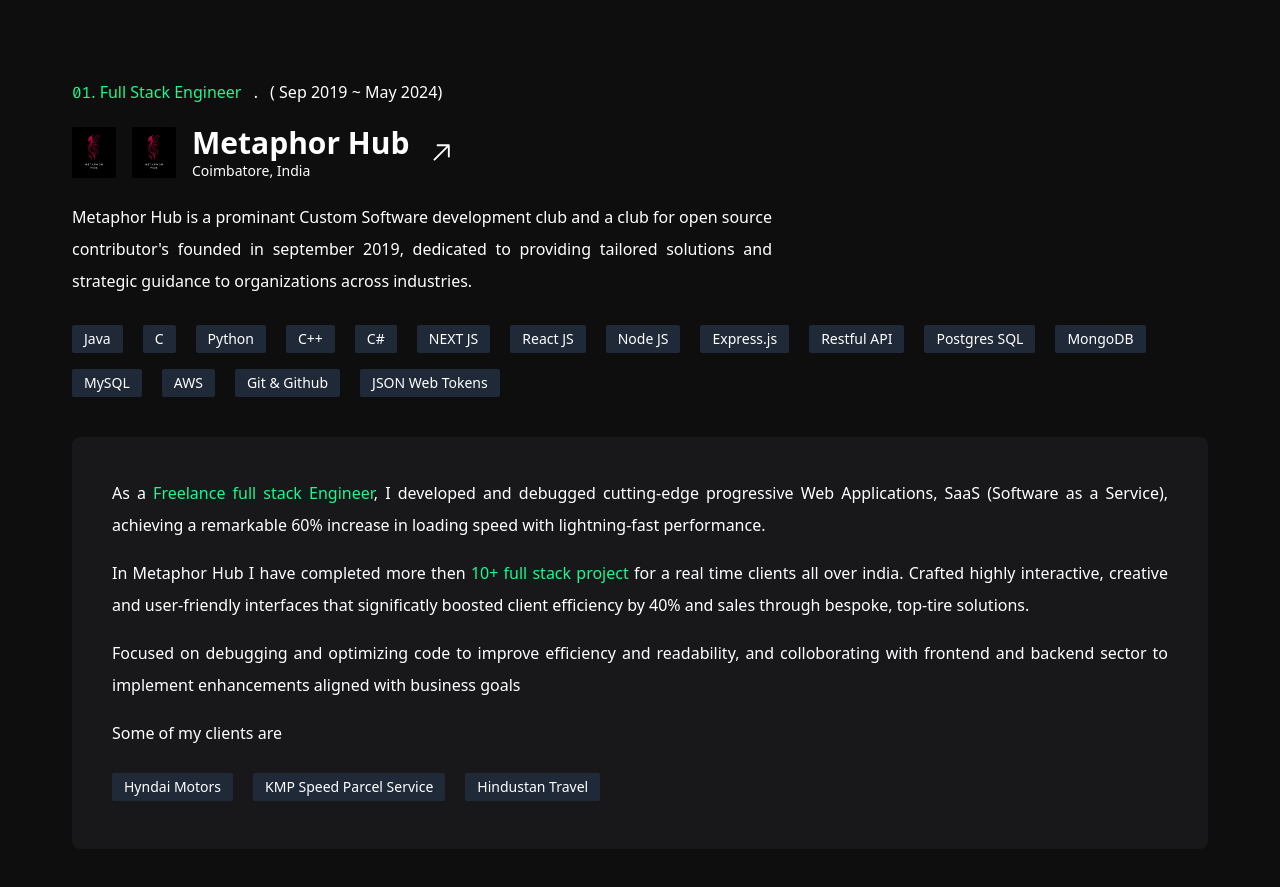
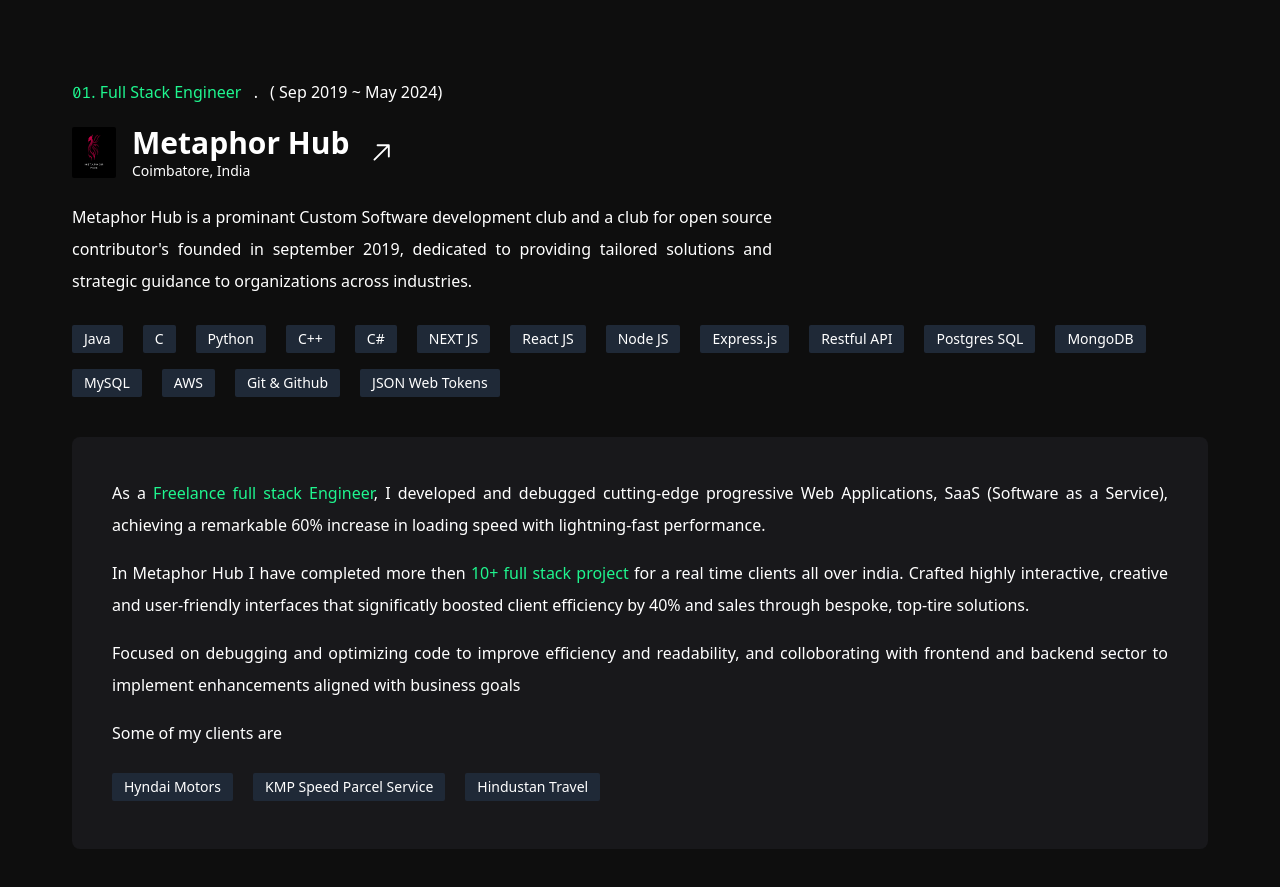
Before and after one commit to RajaImayaBharathi/me, a React (Vite) app: page / in a window 1280 px wide. Shown: the part 1740-2627 px from the top of the page. Built offline with nearby package versions, Linux system fonts and the light colour scheme; a web font is replaced by a local one.

Commit message:
Updated Experience section with recent changes

```diff
--- a/src/pages/Experience.jsx
+++ b/src/pages/Experience.jsx
@@ -176,7 +176,6 @@
               target="_blank" ref={addToRightSlide}
             >
               <img src="metaLogo.png" alt="logo" className="w-11 rounded-sm" />
-              <img src="metaLogo.png" alt="M" className="w-11 rounded-sm" />
               <div ref={addToRightSlide}>
                 <p>Metaphor Hub</p>
                 <p className="text-sm font-normal">Coimbatore, India</p>
```
